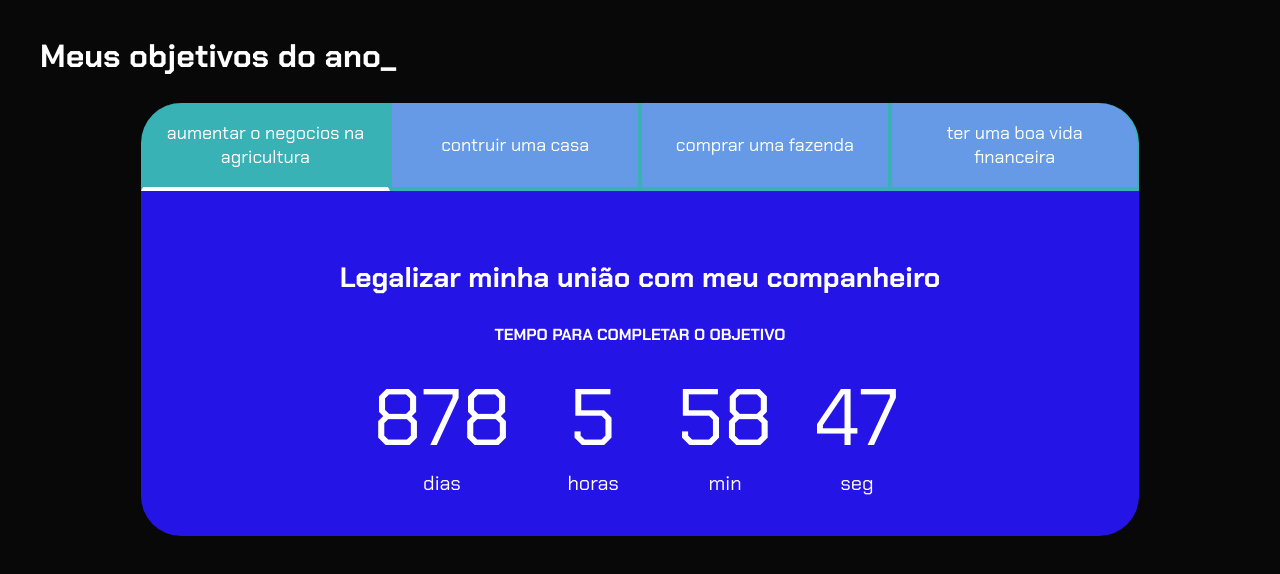
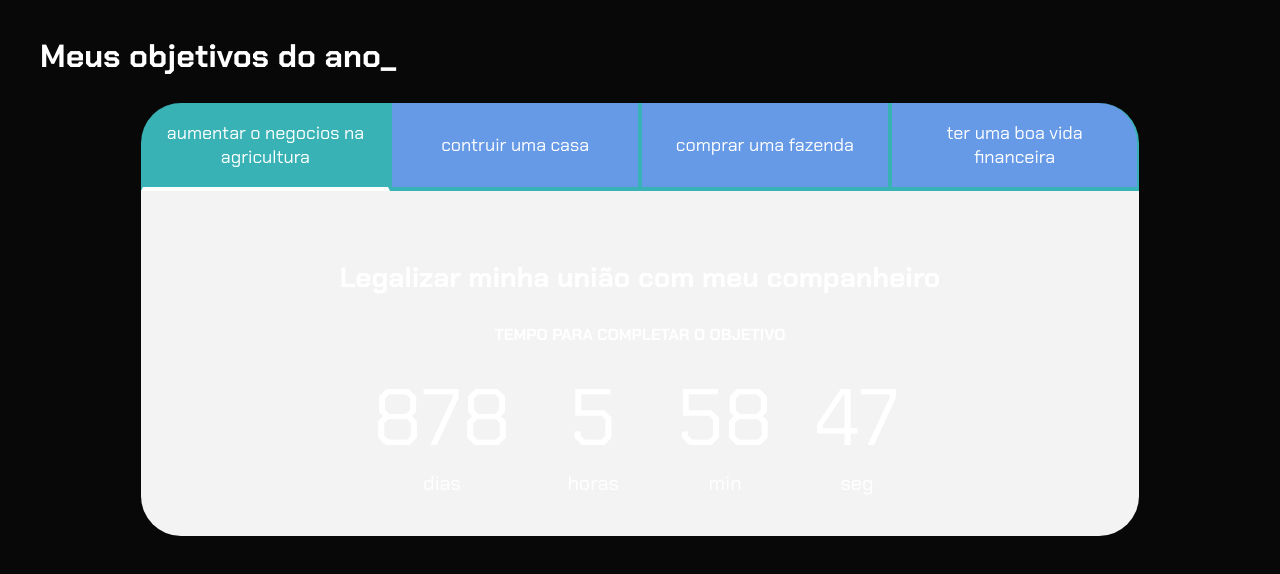
Before and after one commit to T7qualificado/PROJETO-DE-VIDA, a plain HTML site: page index.html in a window 1280 px wide. Drawn offline with Linux system fonts and the light colour scheme.

Commit message:
alteração 3

```diff
--- a/style.css
+++ b/style.css
@@ -6,7 +6,7 @@
     --branco: #ffffff;
     --botao-ativo: #39b2b6;
     --botao-inativo: rgb(102, 154, 231);
-    --texto-fundo: rgb(37, 20, 230);
+    --texto-fundo: rgb(243, 243, 243);
 }
 
 body {
```
